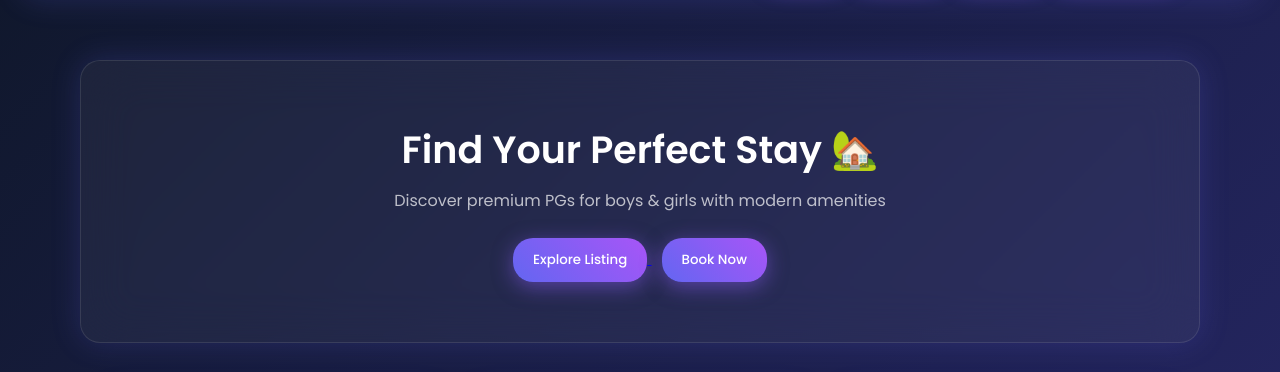
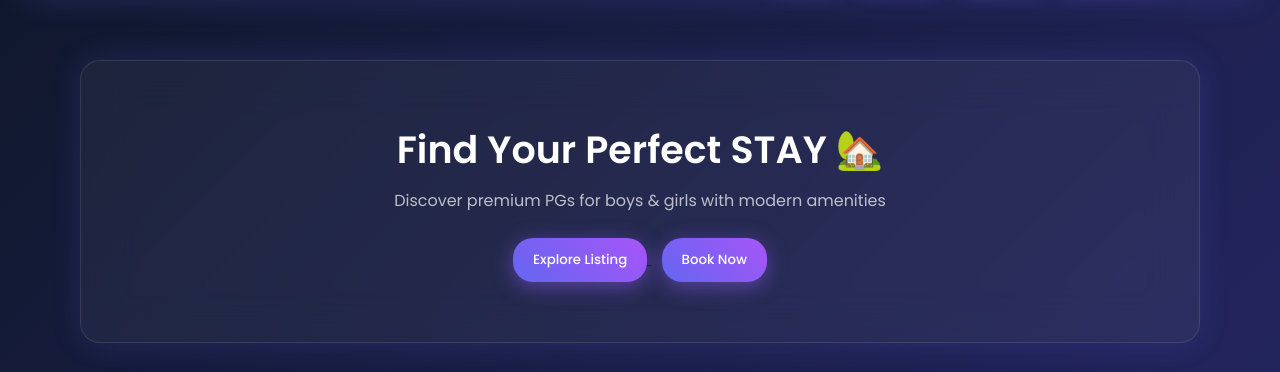
Before and after one commit to shivanisable13/rent_pag, a PHP site: page /user/home.php in a window 1280 px wide. Shown: the part 96-468 px from the top of the page. Run offline with PHP 8.4, Linux system fonts and the light colour scheme; a user stored in the database is signed in.

Commit message:
Update home.php

```diff
--- a/user/home.php
+++ b/user/home.php
@@ -12,7 +12,7 @@ padding:60px;
 margin-bottom:30px;
 ">
 
-    <h1 style="font-size:38px;">Find Your Perfect Stay 🏡</h1>
+    <h1 style="font-size:38px;">Find Your Perfect STAY 🏡</h1>
 
     <p style="opacity:0.7; margin-top:10px;">
         Discover premium PGs for boys & girls with modern amenities
```
